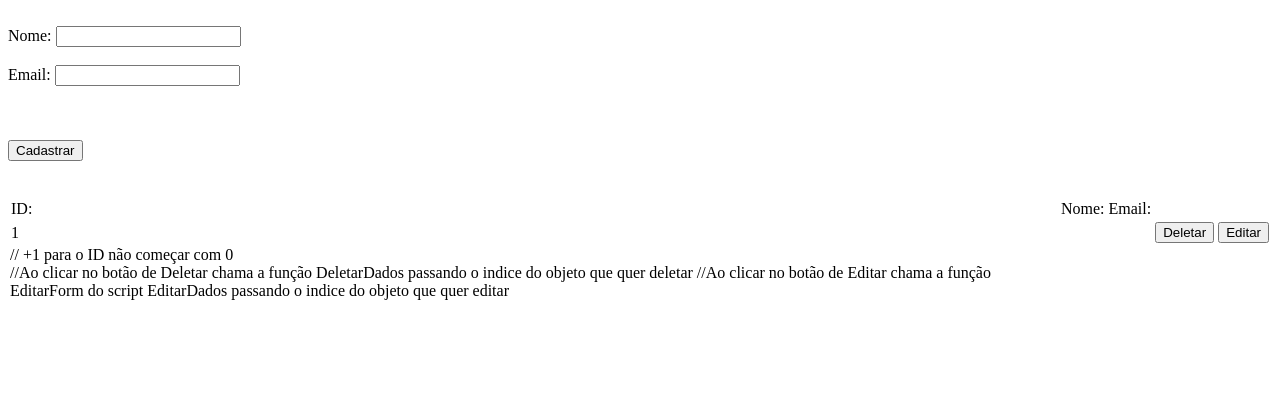
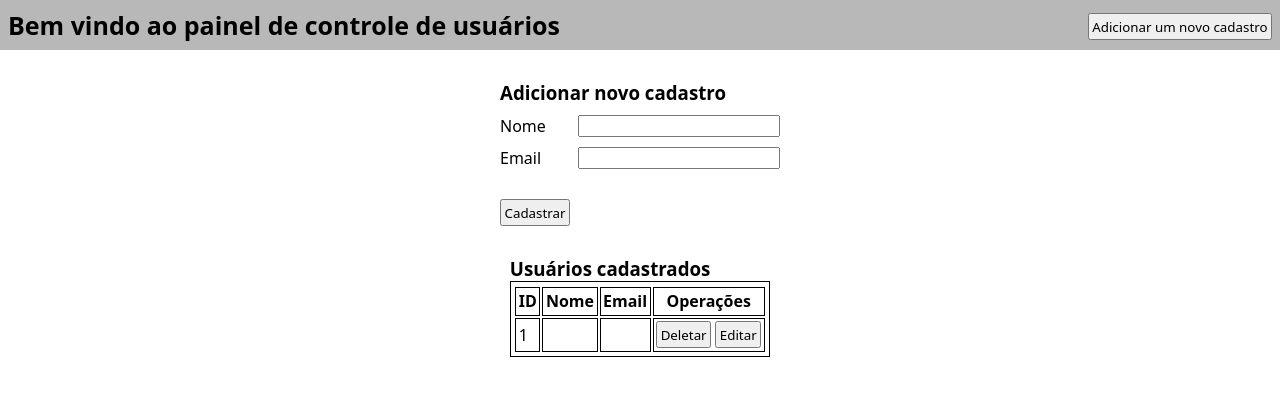
Before and after one commit to devlucasalmd/CRUD_JavaScript, a plain HTML site: page index.html in a window 1280 px wide. Both pictures are taken after a click on the button "Cadastrar". Drawn offline with Linux system fonts and the light colour scheme.

Commit message:
melhorias na estilização

```diff
--- /dev/null
+++ b/css/main.css
@@ -0,0 +1,61 @@
+* {
+    margin: 0;
+    padding: 0;
+    font-family: system-ui, -apple-system, BlinkMacSystemFont, 'Segoe UI', Roboto, Oxygen, Ubuntu, Cantarell, 'Open Sans', 'Helvetica Neue', sans-serif;
+}
+
+span.tiny-space {
+    margin: 10px 0px;
+    display: block;
+}
+
+span.space {
+    margin: 30px 0px;
+    display: block;
+}
+
+div.container-flex {
+    display: flex;
+    justify-content: center;
+}
+
+header {
+    background-color: #b8b8b8;
+    padding: 8px;
+}
+
+button {
+    padding: 2.5px;
+}
+
+.title {
+    font-size: 25px;
+    font-weight: bold;
+}
+
+
+@media only screen and (min-width: 720px) {
+    #toggle-add-row {
+        float: right;
+    }
+}
+#toggle-add-row {
+    margin-top: 5px;
+}
+
+.hidden {
+    display: none;
+}
+
+#add-row {
+    width: 280px;
+}
+
+#add-row input {
+    float: right;
+}
+
+table, th, td {
+    border: 1px solid;
+    padding: 2.5px;
+}
--- a/index.html
+++ b/index.html
@@ -1,44 +1,56 @@
 <!DOCTYPE html>
 <html lang="en">
+
 <head>
     <meta charset="UTF-8">
     <meta http-equiv="X-UA-Compatible" content="IE=edge">
     <meta name="viewport" content="width=device-width, initial-scale=1.0">
-    <title>Document</title>
+    <link rel="stylesheet" href="/css/main.css">
+    <title>Painel de controle</title>
 </head>
+
 <body>
-   <br>
-   <label for="name">Nome: </label>
+    <header>
+        <span class="title">Bem vindo ao painel de controle de usuários</span>
+        <button id="toggle-add-row" onclick="toggleAddRow()">Adicionar um novo cadastro</button>
+    </header>
+    <div class="container-flex">
+        <div id="add-row">
+            <span class="space"></span>
+            <h3>Adicionar novo cadastro</h3>
+            <span class="tiny-space"></span>
+            <label for="name">Nome </label>
             <input type="text" id="name" name="name">
-   <br>
-   <br>
-   <label for="email">Email: </label>
+            <span class="tiny-space"></span>
+            <label for="email">Email </label>
             <input type="email" id="email" name="email">
-   <br>
-   <br>
-   <br>
-   <br>
-   <!-- Ao clicar no botão de Cadastrar chama a função Inserir Dados -->
+            <span class="space"></span>
             <button onclick="InserirDados()">Cadastrar</button>
-   <br/>
-   <br/>
-   <br/>
+        </div>
+    </div>
+    <span class="space"></span>
+    <div class="container-flex">
+        <div>
+            <h3>Usuários cadastrados</h3>
             <table>
                 <thead>
                     <tr>
-                <td>ID:</td>
-                <td>Nome:</td>
-                <td>Email:</td>
+                        <th>ID</th>
+                        <th>Nome</th>
+                        <th>Email</th>
+                        <th>Operações</th>
                     </tr>
                 </thead>
-        <tbody id="tbody">
-
-        </tbody>
+                <tbody id="tbody"></tbody>
             </table>
+        </div>
+    </div>
     <script src="./scripts/Globais.js"></script>
     <script src="./scripts/InserirDados.js"></script>
     <script src="./scripts/MostrarDados.js"></script>
     <script src="./scripts/EditarDados.js"></script>
     <script src="./scripts/DeletarDados.js"></script>
+    <script src="/scripts/structural.js"></script>
 </body>
+
 </html>
--- a/scripts/InserirDados.js
+++ b/scripts/InserirDados.js
@@ -6,15 +6,17 @@ function InserirDados(){
     }
 
     //Cria as variveis para guardar a informação inseridas
-    var valorNome = document.getElementById("name").value
-    var valorEmail = document.getElementById("email").value
+    const nome = document.querySelector("#name");
+    const email = document.querySelector("#email");
 
     //cria um objeto com as variaveis
-    const data = {nome: valorNome, email: valorEmail}
+    const data = {nome: nome.value, email: email.value};
+    nome.value = '';
+    email.value = '';
 
     //inseri na lista o objeto criado
-    listaDados.push(data)
+    listaDados.push(data);
 
     //chama a função gerarTabela do script MostrarDados para mostrar na pagina
-    gerarTabela(listaDados)
+    gerarTabela(listaDados);
 }
--- a/scripts/MostrarDados.js
+++ b/scripts/MostrarDados.js
@@ -7,16 +7,16 @@ function gerarTabela(listaDados){
     function criarLinhas(){
         return listaDados.map((item, index) => `
         <tr>
-            // +1 para o ID não começar com 0
+            <!-- +1 para o ID não começar com 0 -->
             <td>${index + 1}</td>
-            <td>${item.nome}</td><br/>
+            <td>${item.nome}</td>
             <td>${item.email}</td>
-
-            //Ao clicar no botão de Deletar chama a função DeletarDados passando o indice do objeto que quer deletar
-            <td><button onclick="DeletarDados('${index}')">Deletar</button></td>
-
-            //Ao clicar no botão de Editar chama a função EditarForm do script EditarDados passando o indice do objeto que quer editar
-            <td><button onclick="EditarForm('${index}')">Editar</button></td>
+            <td>
+                <!-- Ao clicar no botão de Deletar chama a função DeletarDados passando o indice do objeto que quer deletar-->
+                <button onclick="DeletarDados('${index}')">Deletar</button>
+                <!-- Ao clicar no botão de Editar chama a função EditarForm do script EditarDados passando o indice do objeto que quer editar -->
+                <button onclick="EditarForm('${index}')">Editar</button>
+            </td>
         </tr>
         `).join(''); //join necessario para juntar as linhas do map e não ficarem uma ao lado da outra
     }
--- /dev/null
+++ b/scripts/structural.js
@@ -0,0 +1,4 @@
+function toggleAddRow() {
+    const addRow = document.querySelector('#add-row');
+    addRow.classList.toggle('hidden');
+}
```
Lines whose indentation alone changed are shown as unchanged.
